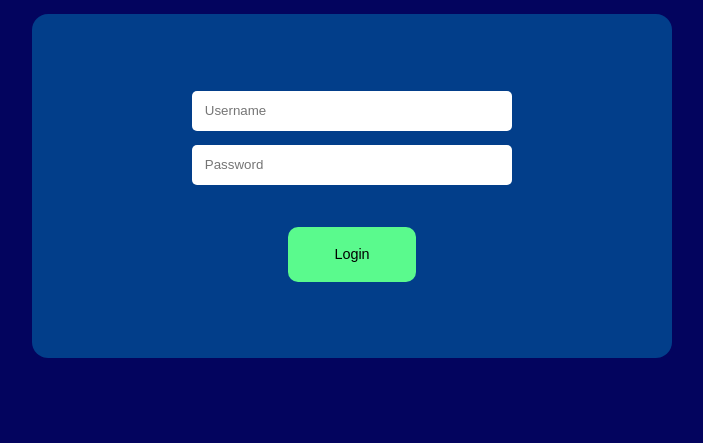
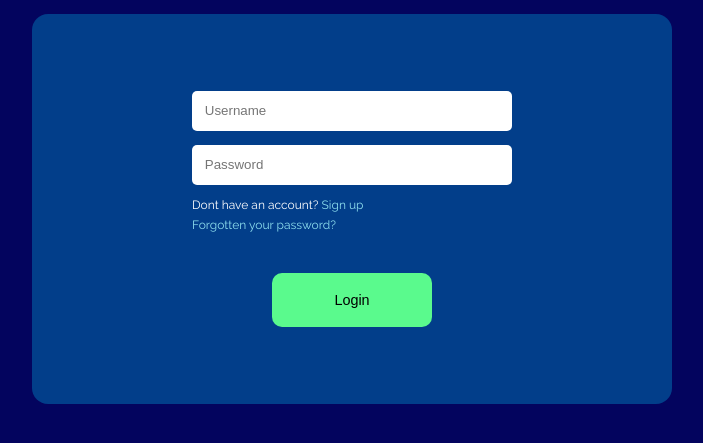
Before and after one commit to jeancarson/ClubHub, a Flask app: page /login in a window 1280 px wide. Shown: the part 152-595 px from the top of the page, without its empty margins (288-991 px from the left). Run offline with Flask 3, Linux system fonts and the light colour scheme.

Commit message:
Add forgot password/sign up buttons on login page

```diff
--- a/modules/blueprints/login_logout.py
+++ b/modules/blueprints/login_logout.py
@@ -98,3 +98,8 @@ def logout() -> Response:
         flash("You can not log out if you are not logged in!", category="error")
 
     return redirect("/home")
+
+
+@login_logout.route("/forgot-password")
+def forgot_password() -> str:
+    return render_template("forgot-password.html")
--- a/modules/blueprints/registration.py
+++ b/modules/blueprints/registration.py
@@ -2,7 +2,6 @@ from werkzeug import Response
 from flask import (
     Blueprint,
     render_template,
-    redirect,
     session,
     flash,
     redirect,
@@ -15,6 +14,8 @@ registration = Blueprint("registration", __name__)
 
 @registration.route("/register")
 @registration.route("/registration")
+@registration.route("/create-account")
+@registration.route("/sign-up")
 def register_get() -> Response | str:
     """
     Loads the registration page.
--- a/static/form.css
+++ b/static/form.css
@@ -29,13 +29,22 @@ label {
 #login-form button {
     display: block;
     border: none;
-    margin-top: 2em;
+    margin-top: 2.4em;
     padding: 3%;
     font-size: 0.9rem;
-    width: 20%;
+    width: 25%;
     min-width: 4em;
     border-radius: 10px;
     background-color: var(--lighter-green);
+}
+
+#login-form a {
+    text-decoration: none;
+    color: var(--even-lighter-blue);
+}
+
+#login-form a:hover {
+    text-decoration: underline;
 }
 
 #login-form button:hover {
@@ -64,3 +73,9 @@ label {
     height: 100%;
     width: 100%;
 }
+
+#login-form div {
+    margin-bottom: 0.5em;
+    font-size: 0.75rem;
+    width: 50%;
+}
--- a/templates/login.html
+++ b/templates/login.html
@@ -22,6 +22,8 @@
             <input id="username-input" name="username" type="text" placeholder="Username">
             <label for="password-input"></label>
             <input id="password-input" name="password" type="password" placeholder="Password">
+            <div id="sign-up">Dont have an account? <a href="/register">Sign up</a></div>
+            <div id="forgot-password"><a href="/forgot-password">Forgotten your password?</a></div>
             <button type="submit">Login</button>
         </form>
     </div>
```
Also changed, not shown: templates/forgot-password.html (added, +9 -0 lines).
